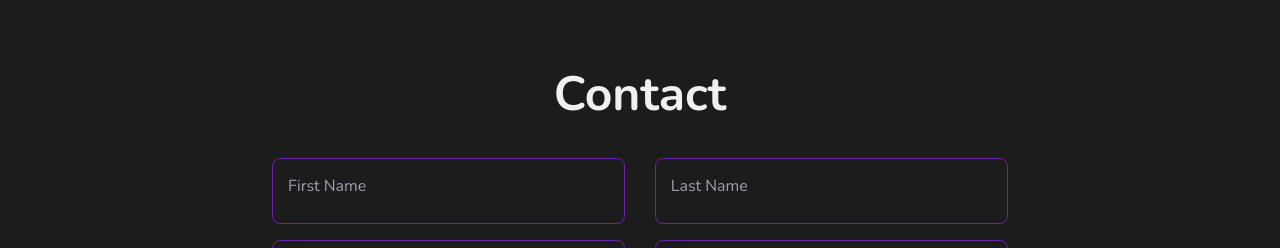
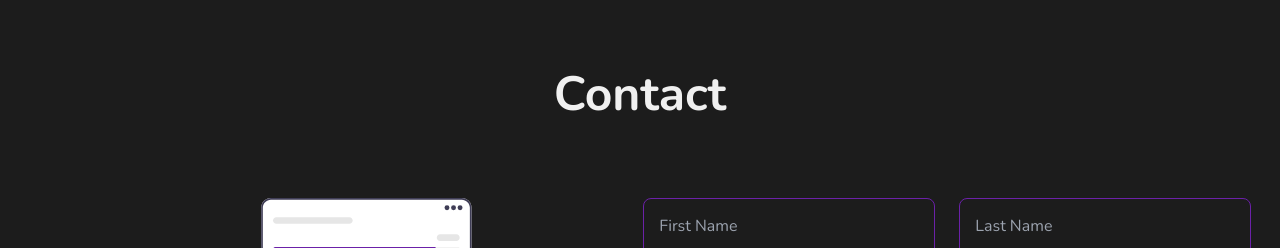
Before and after one commit to amerkulovic/Portfolio2.0, a React (Create React App) app: page / in a window 1280 px wide. Shown: the part 2526-2774 px from the top of the page. Built offline with nearby package versions, Linux system fonts and the light colour scheme; a web font is replaced by a local one.

Commit message:
added svg to contact page

```diff
--- a/src/App.css
+++ b/src/App.css
@@ -13,6 +13,12 @@
 
 input:-webkit-autofill,
 textarea:-webkit-autofill {
+  -webkit-box-shadow: 0 0 0px 1000px #1c1c1c inset;
+  -webkit-text-fill-color: white;
+}
+
+input:-webkit-autofill:focus,
+textarea:-webkit-autofill:focus {
   -webkit-box-shadow: 0 0 0px 1000px #1c1c1c inset;
   -webkit-text-fill-color: white;
 }
--- a/src/components/Contact.tsx
+++ b/src/components/Contact.tsx
@@ -1,5 +1,6 @@
 import { useState } from "react";
 import emailjs from "emailjs-com";
+import contactSvg from "../assets/images/contact.svg";
 
 const Contact = () => {
   const [formData, setFormData] = useState({
@@ -47,8 +48,10 @@ const Contact = () => {
 
   return (
     <div className="bg-gradient-to-b from-[#1c1c1c] to-black via-[#1c1c1c]">
-      <h1 className="text-5xl font-bold text-center pb-10">Contact</h1>
-      <form onSubmit={handleSubmit} className="flex flex-col items-center w-full max-w-3xl mx-auto px-4">
+      <h1 className="text-5xl font-bold text-center pb-20">Contact</h1>
+      <section className="flex justify-around">
+        <img className="h-[500px] w-[48%] max-md:hidden" src={contactSvg} />
+        <form onSubmit={handleSubmit} className="flex flex-col items-center w-1/2 max-w-3xl mx-auto px-4 max-md:w-full">
           <section className="flex justify-between w-full">
             <div className="relative w-[48%]">
               <input className="border border-[#6b21a8] p-5 rounded-lg w-full bg-transparent" type="text" name="firstName" placeholder=" " value={formData.firstName} onChange={handleChange} required />
@@ -79,6 +82,7 @@ const Contact = () => {
             </button>
           </section>
         </form>
+      </section>
     </div>
   );
 };
```
Also changed, not shown: src/assets/images/contact.svg (added). Lines whose indentation alone changed are shown as unchanged.
